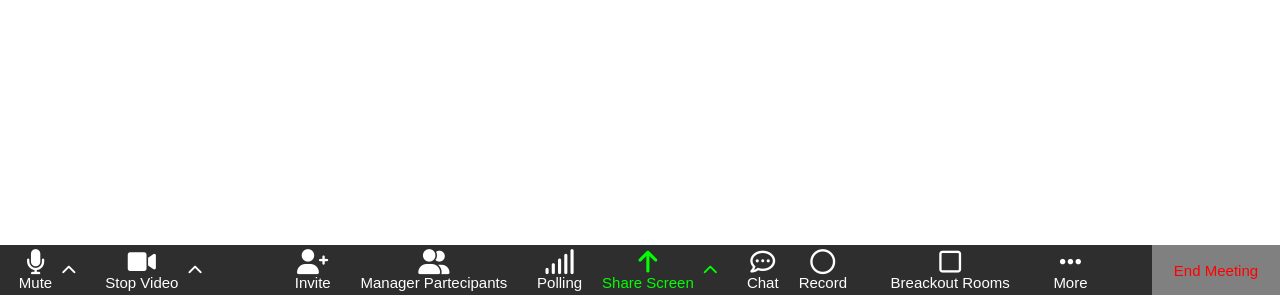
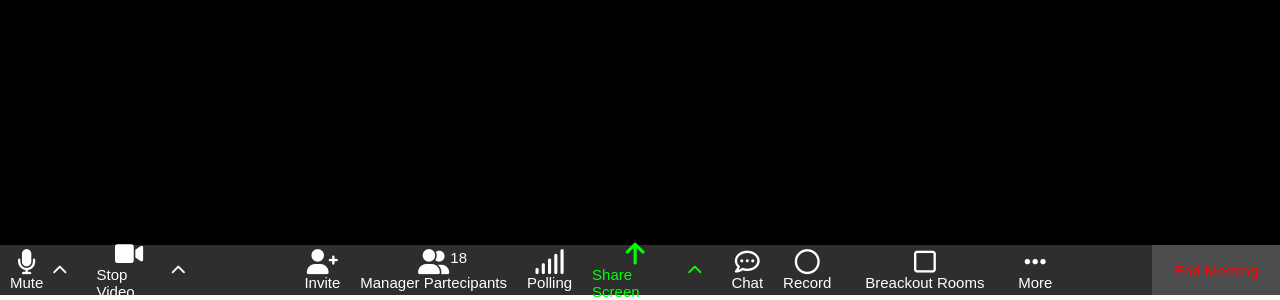
Before and after one commit to alelui/html-css-zoom, a plain HTML site: page index.html in a window 1280 px wide. Shown: the part 505-805 px from the top of the page. Drawn offline with Linux system fonts and the light colour scheme.

Commit message:
init main

```diff
--- a/css/style.css
+++ b/css/style.css
@@ -47,6 +47,7 @@ footer{
 
 .debug main{
     height: calc( 100vh - 50px);
+    background-color: black;
 }
 
 .debug footer nav{
@@ -86,13 +87,18 @@ footer{
     color: lime;
 }
 
+#par-num{
+    position: absolute;
+    top: 0;
+    right: 40px;
+}
 
 .debug footer .nav-left{
-    width: 18%;
+    width: 16%;
 }
 
 .debug footer .nav-midle{
-    width: 65%;
+    width: 60%;
 }
 .debug footer .nav-right{
     width: 10%;
@@ -102,7 +108,7 @@ footer{
 .debug footer .nav-right .layover{
     width: 100%;
     height: 100%;
-    background-color: gray;
+    background-color: rgba(92, 91, 91, 0.7);
     color: red;
     justify-content: center;
     align-items: center;
--- a/index.html
+++ b/index.html
@@ -72,11 +72,13 @@
 
             <div class="btn long flex">
 
-                <div class="item flex">
+                <div class="item flex relative">
 
                     <i class="fas fa-user-friends"></i>
 
                     <span>Manager Partecipants</span>
+
+                    <span id="par-num">18</span>
 
                 </div>
 
```
